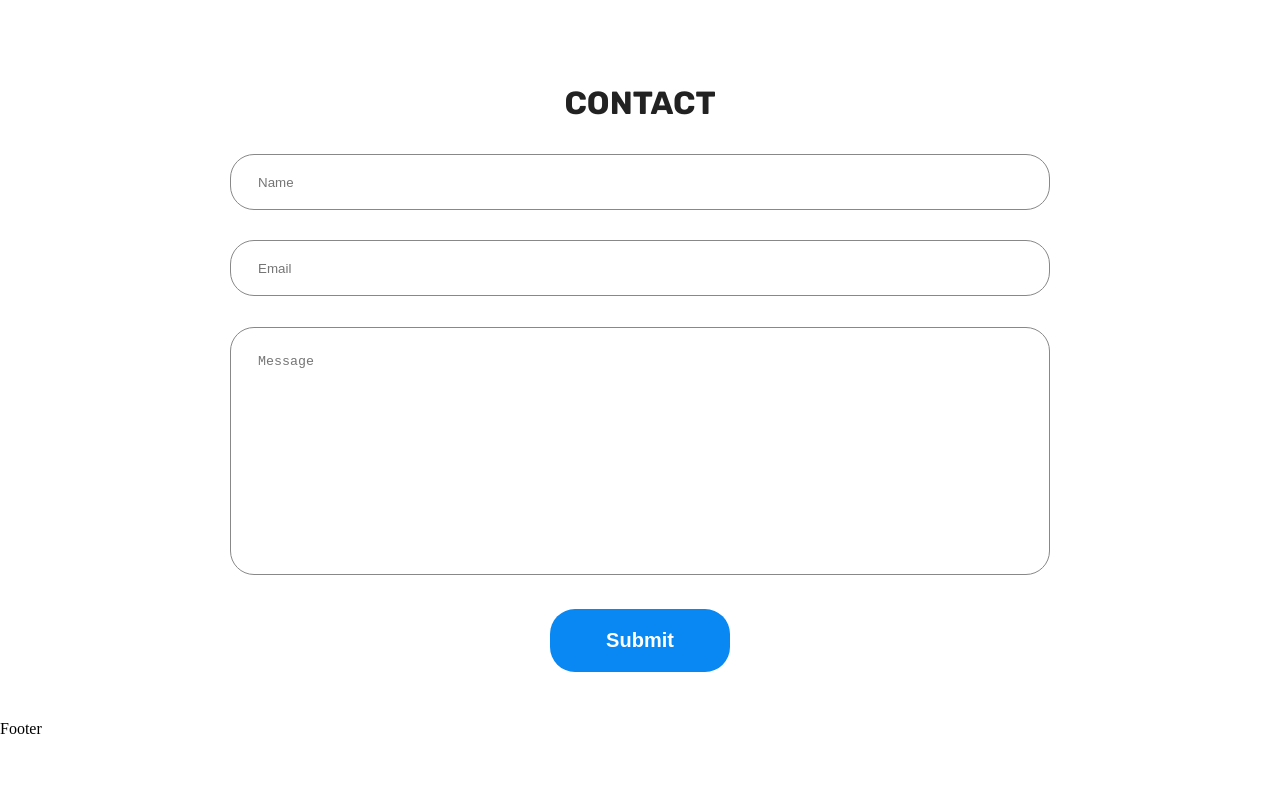
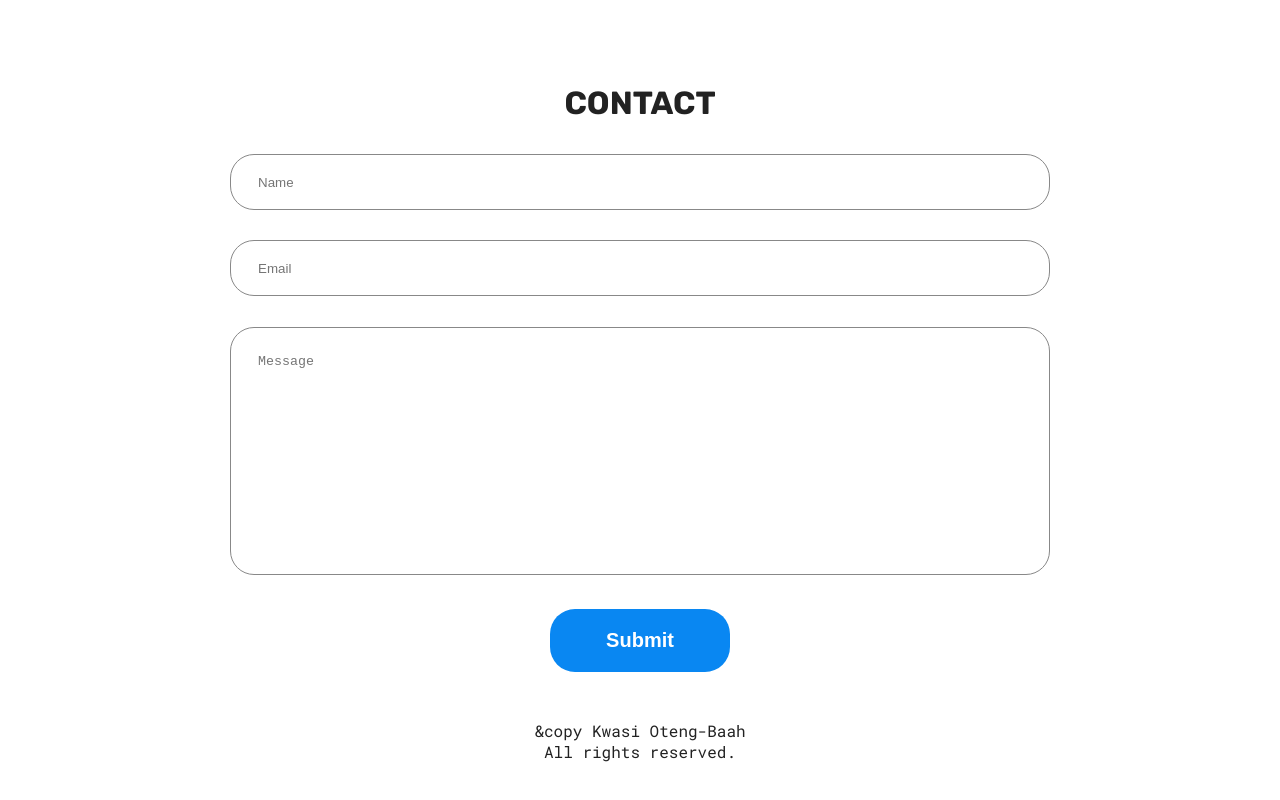
Before and after one commit to Studio117/kwasi-otengbaah-portfolio, a React (Vite) app: page / in a window 1280 px wide. Shown: the part 2788-3588 px from the top of the page. Built offline with nearby package versions, Linux system fonts and the light colour scheme.

Commit message:
added content to html page

```diff
--- a/src/components/Footer/Footer.jsx
+++ b/src/components/Footer/Footer.jsx
@@ -4,7 +4,9 @@ import React from 'react'
 
 function Footer() {
   return (
-    <div>Footer</div>
+      <section className='footer'>
+          <p className="footer__copyright">&copy Kwasi Oteng-Baah <br />All rights reserved.</p>
+    </section>
   )
 }
 
```
